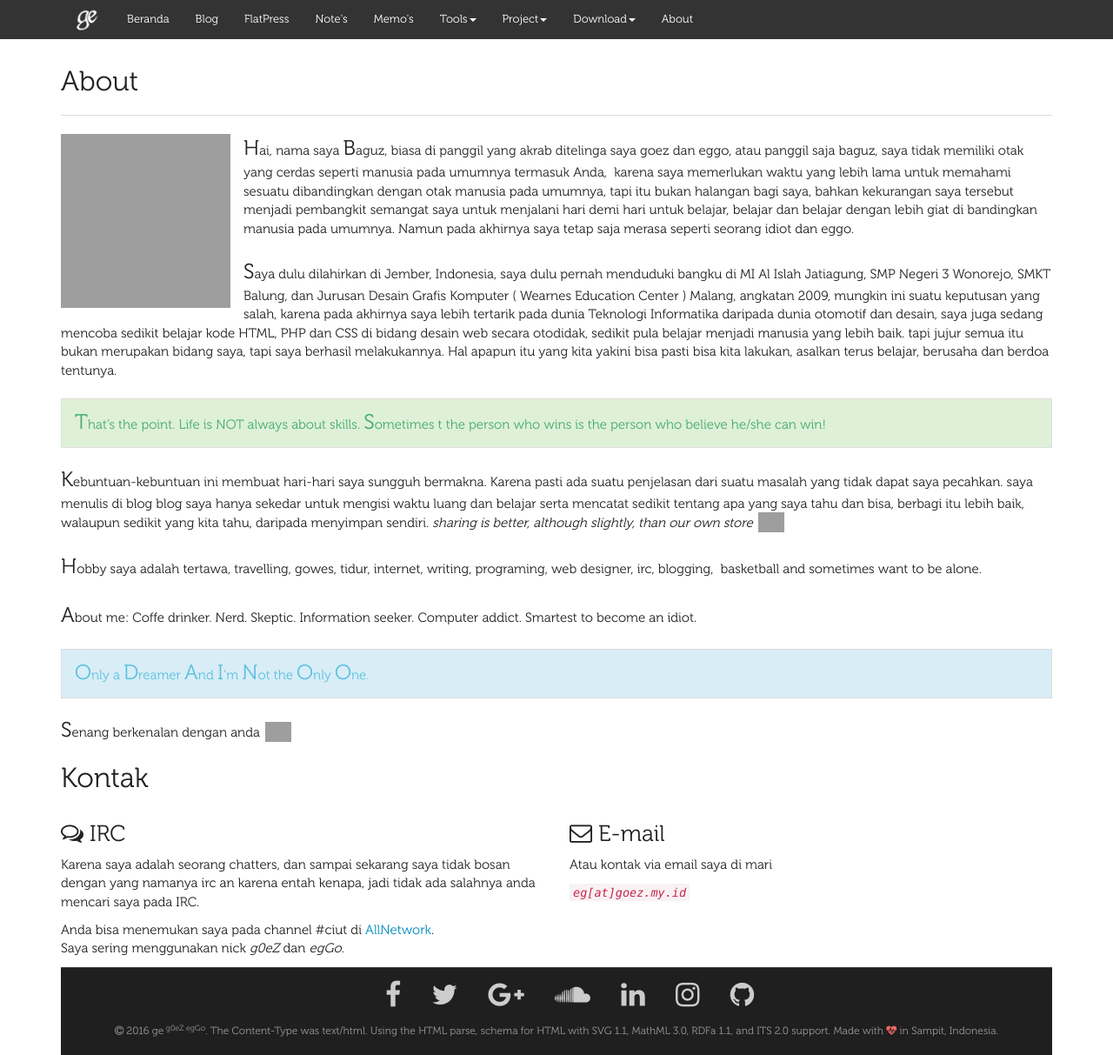
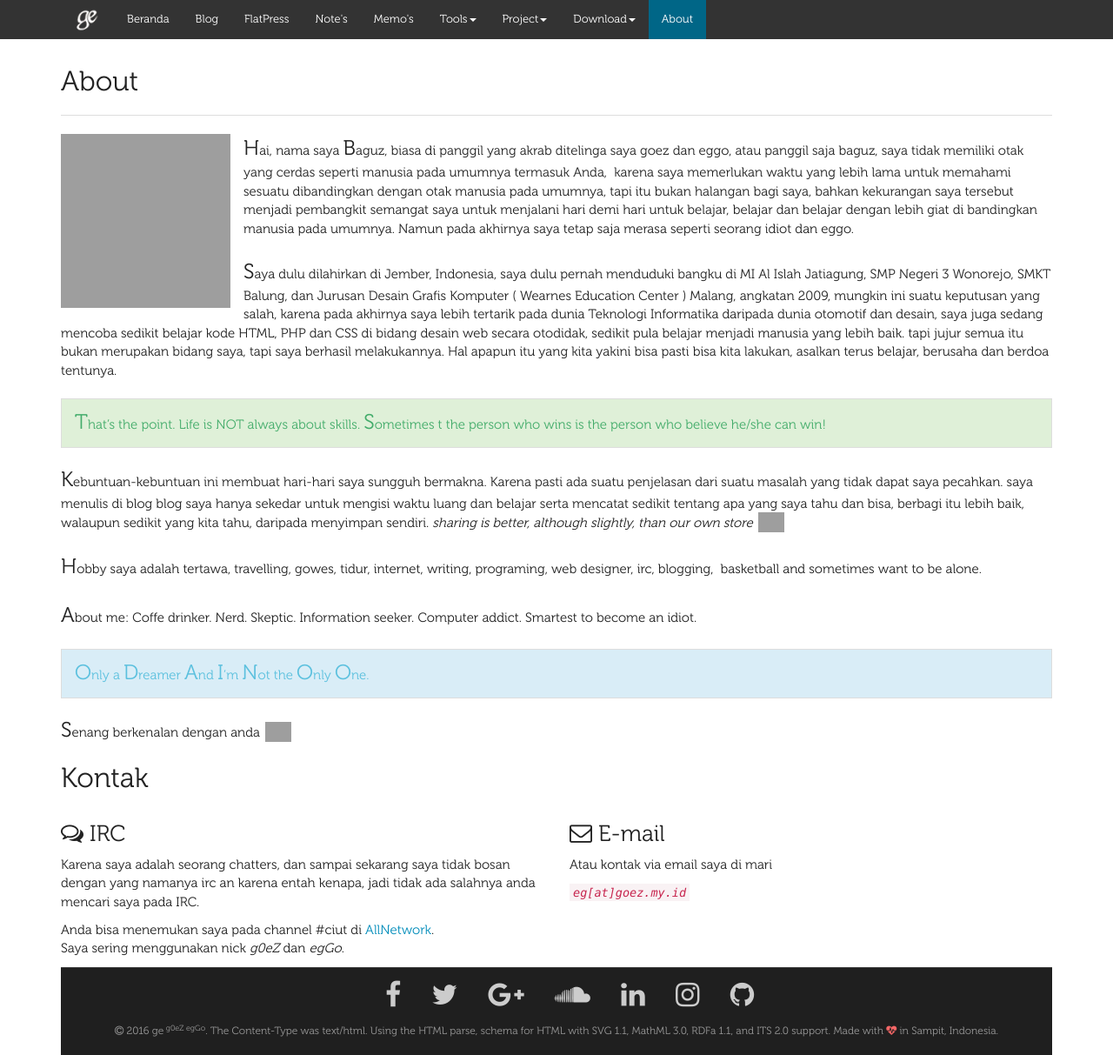
Before and after one commit to eggoez/eggoez.github.io, a Jekyll site: the page built from about.html, in a window 1280 px wide and 1213 px high. Shown: the whole window at 87% size. Built offline with Jekyll 4.4.1, drawn with Linux system fonts in a browser that asks for light colours; nearby versions of some CDN libraries; comment, search, counter and statistics services are not loaded; grey boxes are pictures that could not be loaded.

Commit message:
Update navbar.html

```diff
--- a/_includes/navbar.html
+++ b/_includes/navbar.html
@@ -66,7 +66,7 @@
 										<li><a href="http://eggoez.com/download/tcl">TCL</a></li>
 									</ul>
 							</li>
-							 {% if page.url == '/about.xhtml' %}
+							 {% if page.url == '/about/' %}
 							 <li class="active">
 							 	{% else %}
 							 <li>
```
